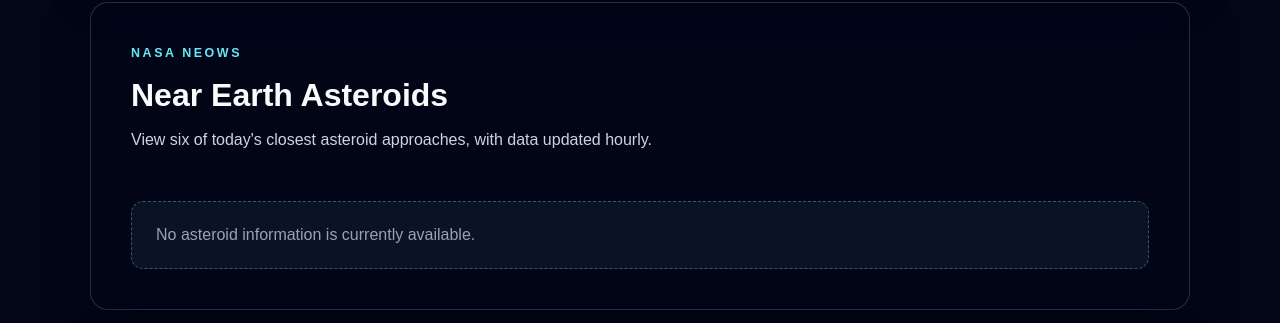
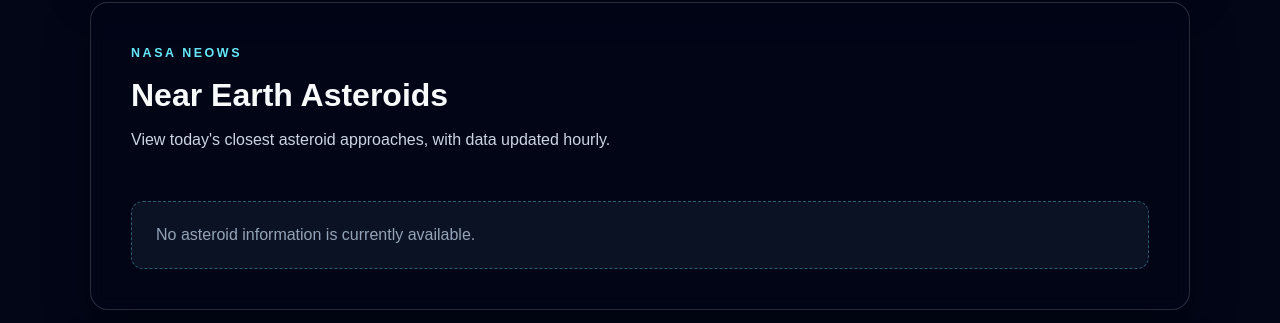
Before and after one commit to eeriffel/Space-Explorer, a Flask app: template templates/explore.html in a window 1280 px wide. Shown: the part 994-1317 px from the top of the page. Run offline with Flask 3, Linux system fonts and the light colour scheme; the template is opened without the code that fills it, so the values that code supplies are empty.

Commit message:
fix text explore page

```diff
--- a/templates/explore.html
+++ b/templates/explore.html
@@ -148,7 +148,7 @@
                 <h2>Near Earth Asteroids</h2>
 
                 <p>
-                    View six of today's closest asteroid approaches,
+                    View today's closest asteroid approaches,
                     with data updated hourly.
                 </p>
 
```
